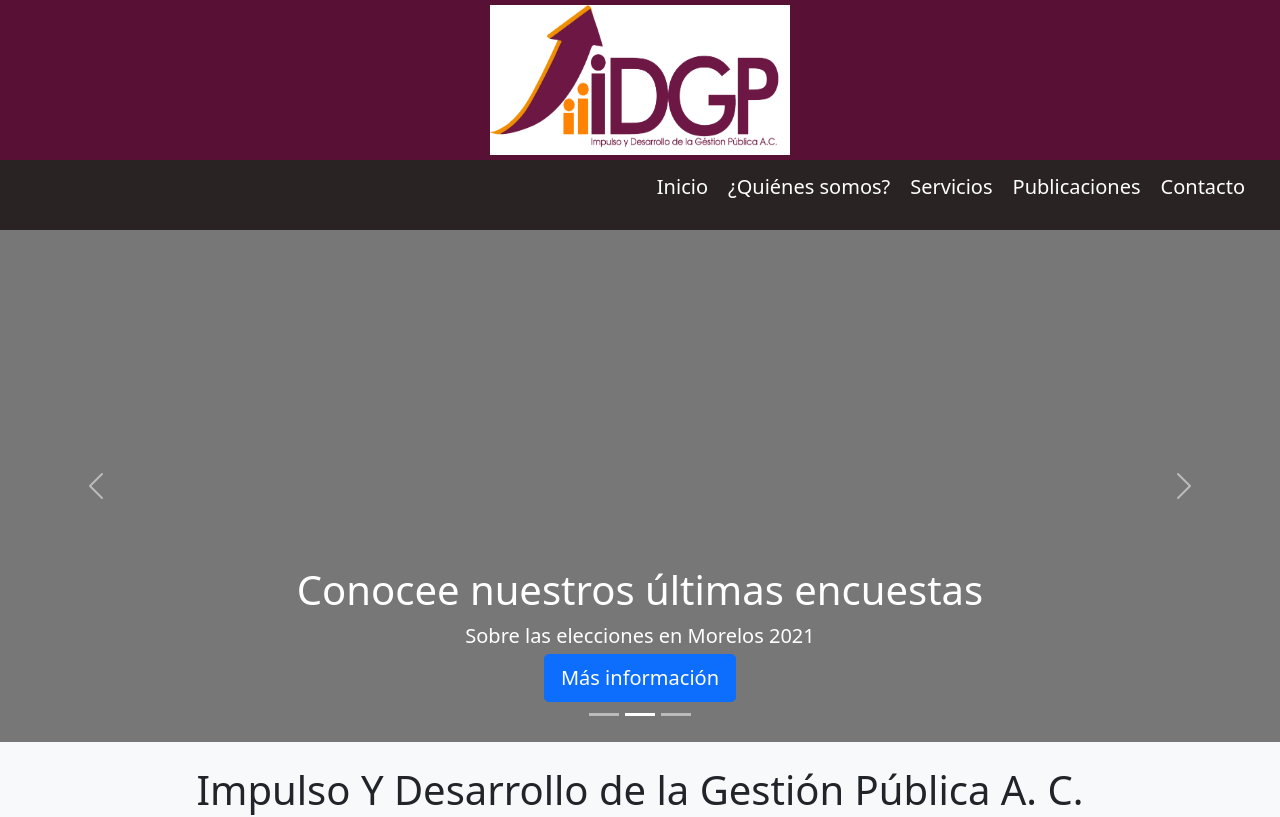
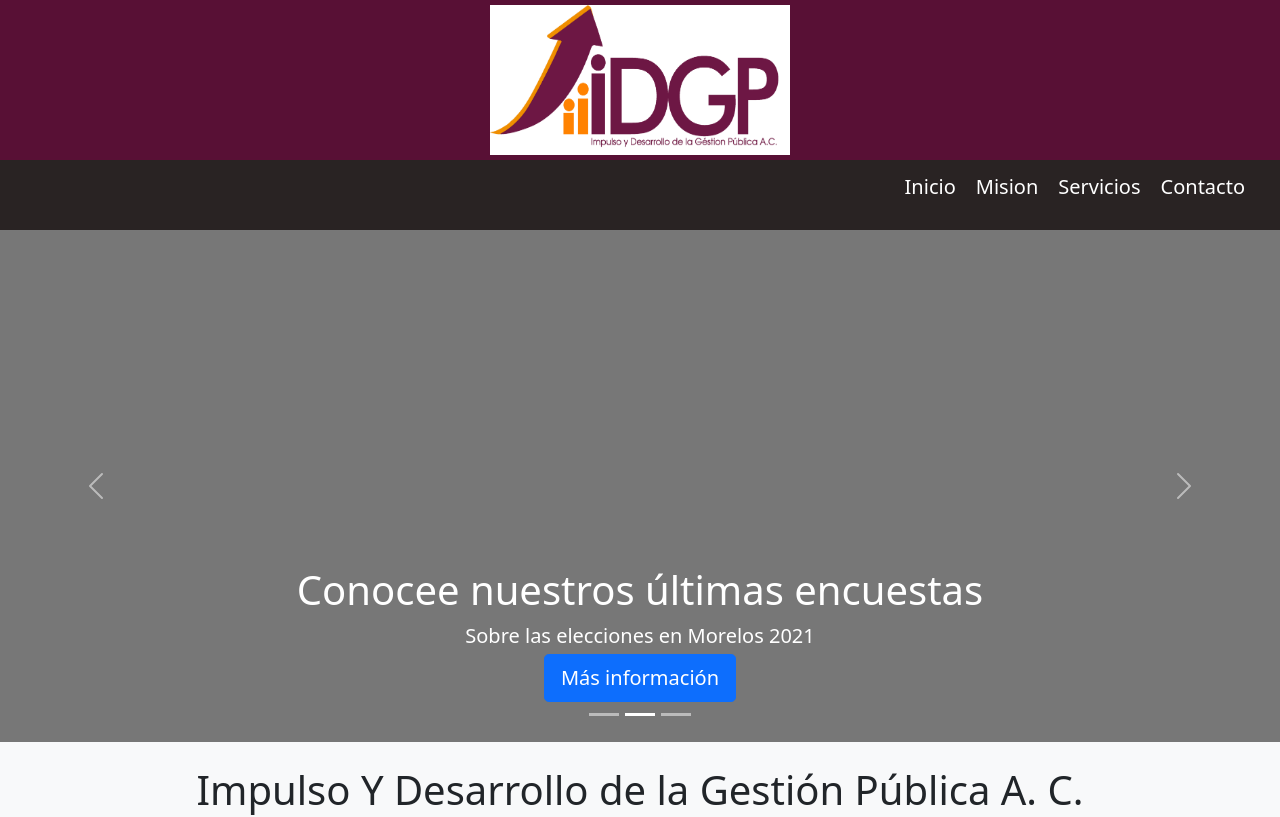
Before and after one commit to diegormzgro/idgp, a React (Create React App) app: page / in a window 1280 px wide. Shown: the top 817 px of the page. Built offline with nearby package versions, Linux system fonts and the light colour scheme.

Commit message:
build12!

```diff
--- a/src/App.js
+++ b/src/App.js
@@ -36,13 +36,11 @@ function App() {
             <Route exact path="/servicios">
               <Servicios/>
             </Route>
-            <Route exact path="/publicaciones">
-              <Publicaciones/>
-            </Route>
+
             <Route exact path="/contacto">
               <Contacto/>
             </Route>
-            <Route path='*'>
+            <Route path="/*">
               <Inicio/>
             </Route>
           </Switch>
--- a/src/components/Navbar.js
+++ b/src/components/Navbar.js
@@ -23,11 +23,10 @@ function Navbar() {
 
             <ul className={cliked ? "mobile-links": "links"} onClick={()=>{setcliked(false)}}>
                 <Link to="/">Inicio</Link>
-                <Link to="/mision" >¿Quiénes somos?</Link>
+                <Link to="/mision" >Mision</Link>
                 <Link to="/servicios" >Servicios</Link>
-
-                <Link to="#"   >Publicaciones</Link>
-                <Link to="/contacto"  >Contacto</Link>
+                {/*<Link to="/publicaciones" >Publicaciones</Link>  */}
+                <Link to="/contacto" >Contacto</Link>
             </ul>
         </nav>
         </>
```
Also changed, not shown: 6 other files (tests, documents, lock files or other folders).
